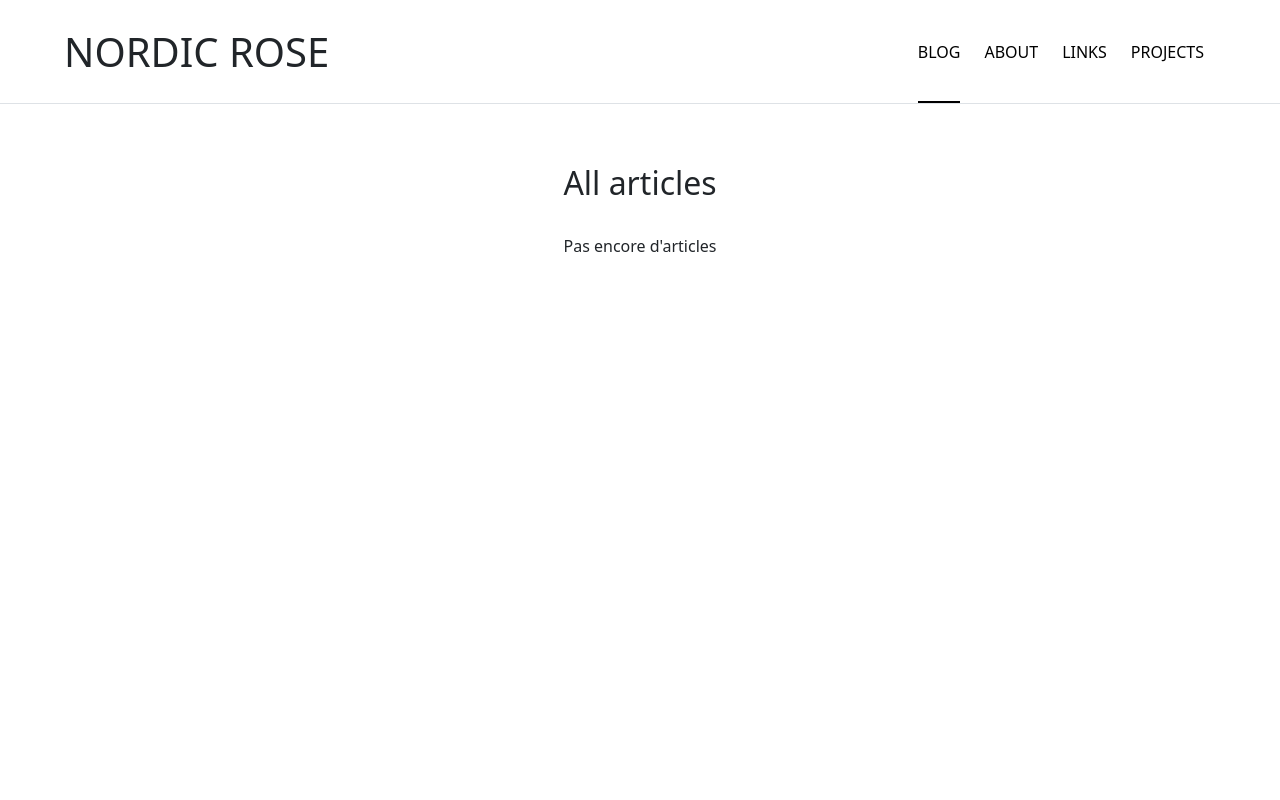
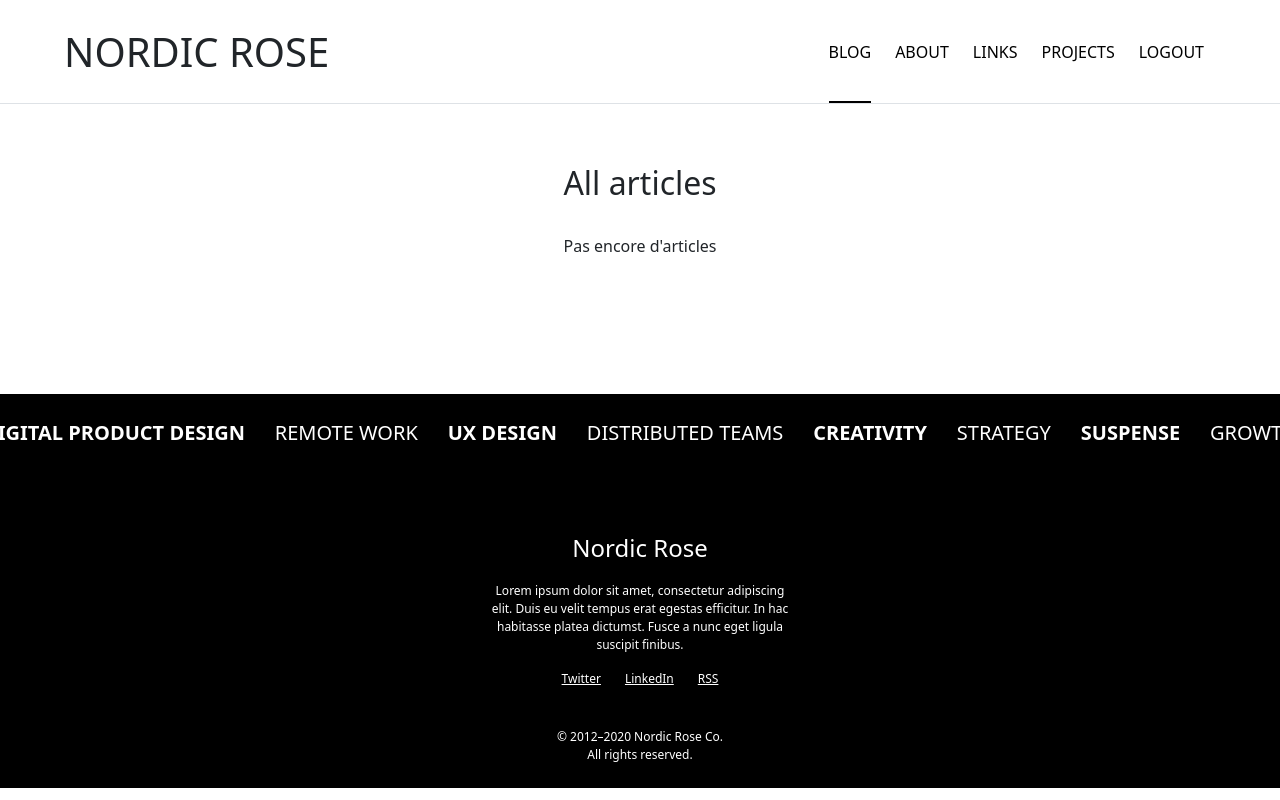
Before and after one commit to lsureauynov/blog, a Symfony app: template templates/articles/all.html.twig in a window 1280 px wide. Run offline with Twig, Linux system fonts and the light colour scheme; the template is opened without the code that fills it, so the values that code supplies are empty; style sheets or scripts are compiled from the project's sources; some libraries are stand-ins or nearby versions.

Commit message:
fix footer + logout button

```diff
--- a/assets/styles/custom.scss
+++ b/assets/styles/custom.scss
@@ -56,10 +56,23 @@
   margin-top: 7.5rem;
 
   .footer-banner {
-    width: 105%;
+    position: relative;
+    width: 100%;
+    padding-top: 2rem;
+    overflow: hidden;
+
+    .footer-banner-content {
+      position: absolute;
+      top: 50%;
+      left: 50%;
+      transform: translate(-50%, -50%);
+      width: 105%;
+      height: 100%;
+    }
 
     p {
       margin-bottom: 0;
+      width: auto;
       font-size: 1.25rem;
     }
   }
--- a/templates/base.html.twig
+++ b/templates/base.html.twig
@@ -51,6 +51,9 @@
 							<li class="nav-item d-flex align-items-center">
 								<a class="header-links nav-link text-black text-decoration-none p-0" href="#">PROJECTS</a>
 							</li>
+							<li class="nav-item d-flex align-items-center">
+								<a class="header-links nav-link text-black text-decoration-none p-0" href="/logout">LOGOUT</a>
+							</li>
 						</ul>
 					</div>
 				</div>
@@ -59,8 +62,9 @@
 
 		{% block body %}{% endblock %}
 
-		{# <footer class="footer bg-black text-white text-center d-flex flex-column align-items-center py-4">
-							<div class="footer-banner text-uppercase d-flex justify-content-around">
+		<footer class="footer bg-black text-white text-center d-flex flex-column align-items-center py-4">
+			<div class="footer-banner">
+				<div class="footer-banner-content text-uppercase d-flex justify-content-around">
 					<p class="fw-bold">digital product design</p>
 					<p>remote work</p>
 					<p class="fw-bold">ux design</p>
@@ -69,6 +73,7 @@
 					<p>strategy</p>
 					<p class="fw-bold">suspense</p>
 					<p>growth</p>
+				</div>
 			</div>
 
 			<div class="footer-bottom footer-medium-text d-flex flex-column align-items-center px-4">
@@ -88,6 +93,6 @@
 					All rights reserved.
 				</p>
 			</div>
-						</footer> #}
+		</footer>
 	</body>
 </html>
```
Lines whose indentation alone changed are shown as unchanged.
